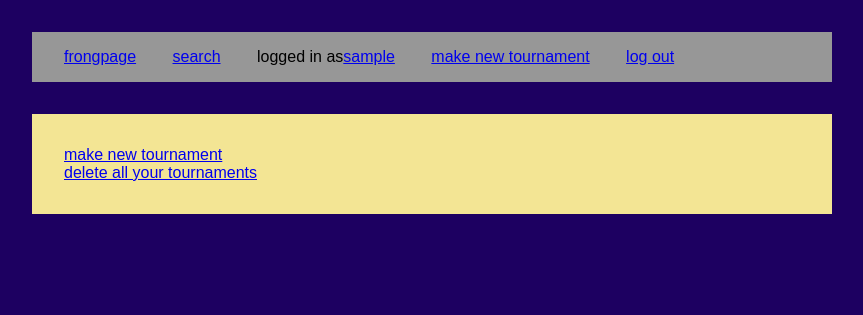
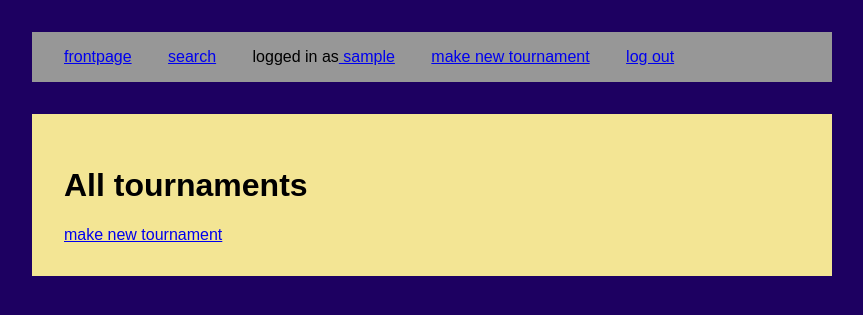
Before and after one commit to AnteroVehkaoja/tm-event-calander, a Flask app: page / in a window 1280 px wide. Shown: the part 120-435 px from the top of the page, without its empty margins (208-1071 px from the left). Run offline with Flask 3, Linux system fonts and the light colour scheme; the visitor is signed in with stand-in values (Sample User, id 1); data that the repository does not hold is empty.

```diff
--- a/templates/layout.html
+++ b/templates/layout.html
@@ -14,10 +14,10 @@
     <div class="nav">
         <nav>
             <ul>
-                <li><a href="/">frongpage</a></li>
+                <li><a href="/">frontpage</a></li>
                 <li><a href="/search">search</a></li>
                 {%if session.username%}
-                <li>logged in as<a href="/userprofile">{{session.username}}</a></li>
+                <li>logged in as<a href="/userprofile"> {{session.username}}</a></li>
                 <li><a href="/tournamentmake">make new tournament </a></li>
                 <li><a href="/logout">log out</a></li>
                 {%else%}
--- a/templates/mainpage.html
+++ b/templates/mainpage.html
@@ -4,7 +4,7 @@
 
 {% block content %}
 
-
+<h1>All tournaments</h1>
 {% for tournament in tournamentss %}
 <div class="tournament">
 <h1>
@@ -20,7 +20,6 @@
 {% if session.username %}
 
 <a href="/tournamentmake">make new tournament </a><br />
-<a href="/tournamentdelete">delete all your tournaments </a>
 </div>
 {% endif %}
 {%endblock%}
```
Also changed, not shown: templates/tournament.html (+11 -22 lines).
